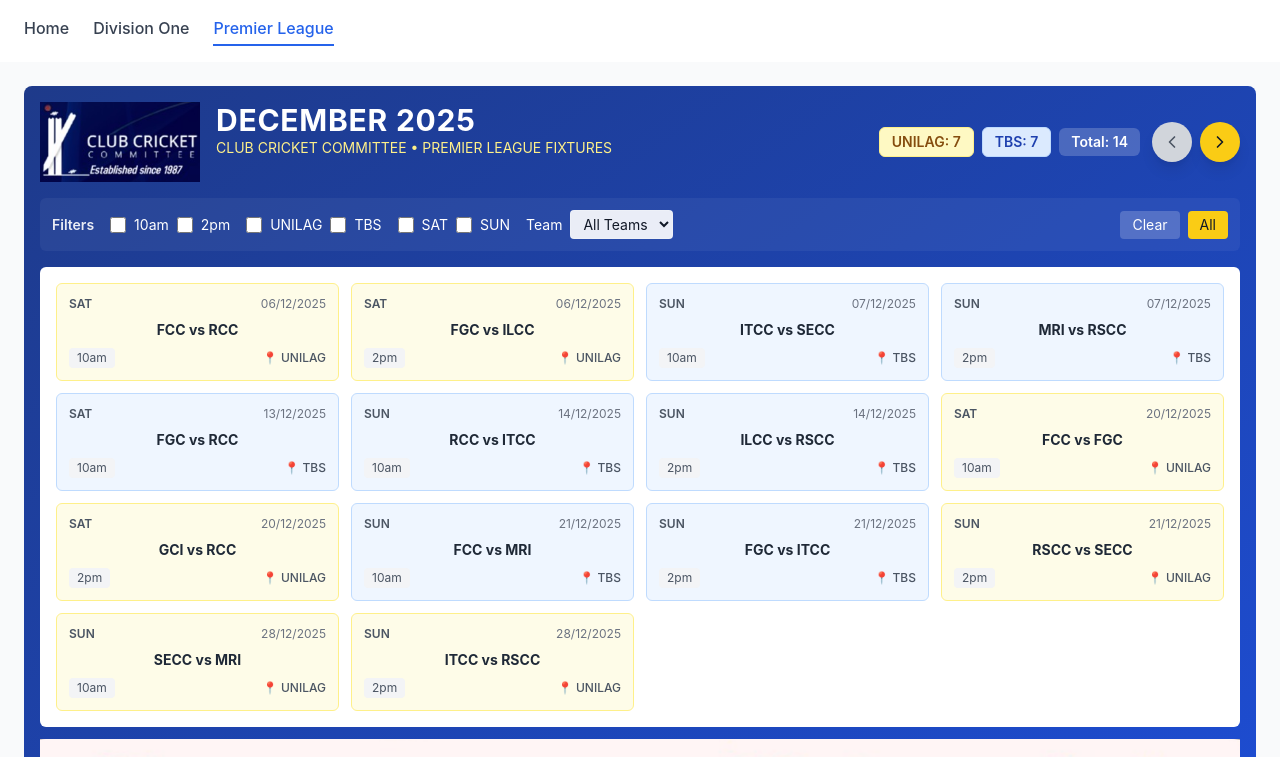
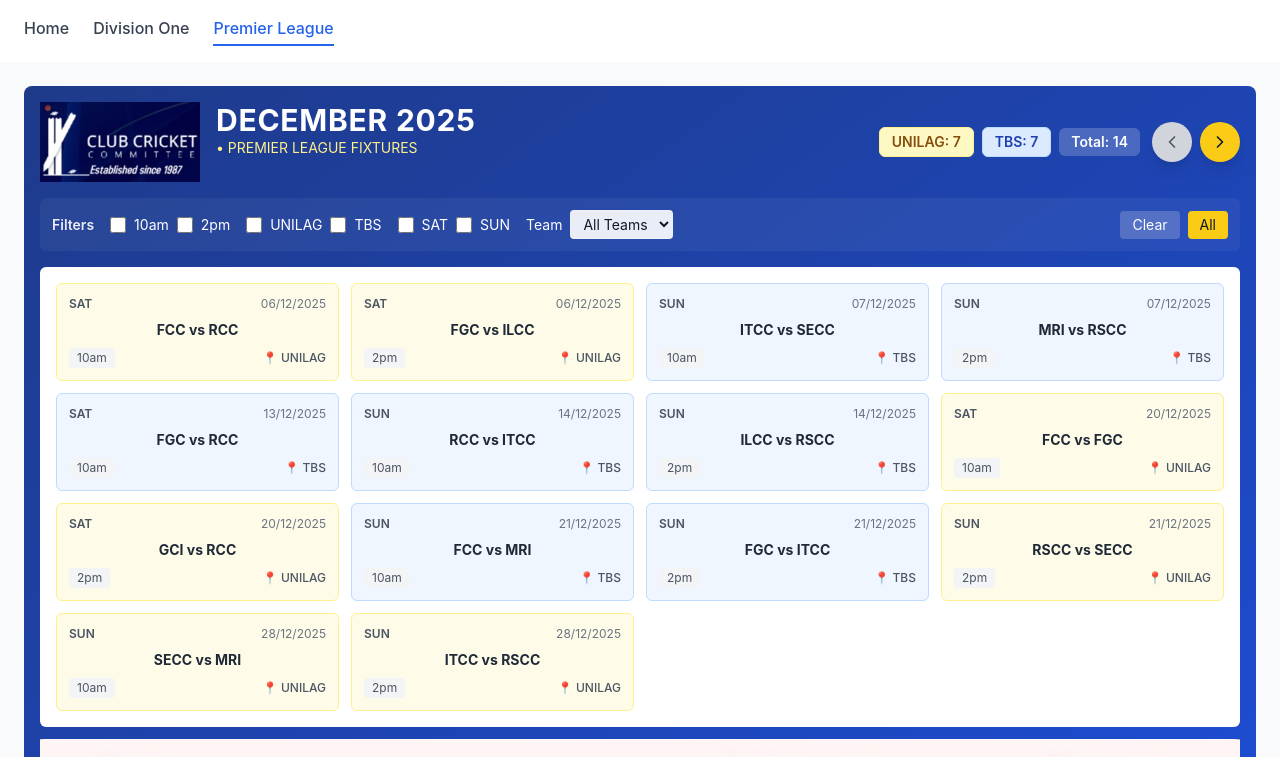
Before and after one commit to iolowookere217/CCC-FIxtures-UI, a Next.js app: page /premier-league in a window 1280 px wide. Shown: the top 757 px of the page. Built offline with nearby package versions, Linux system fonts and the light colour scheme.

Commit message:
updated a text

```diff
--- a/components/premierLeagueFixtures.js
+++ b/components/premierLeagueFixtures.js
@@ -376,7 +376,7 @@ const PremierLeagueFixtures = () => {
                   {currentSlideData.title}
                 </h1>
                 <div className="text-sm text-yellow-200">
-                  CLUB CRICKET COMMITTEE • PREMIER LEAGUE FIXTURES
+                  • PREMIER LEAGUE FIXTURES
                 </div>
               </div>
             </div>
```
